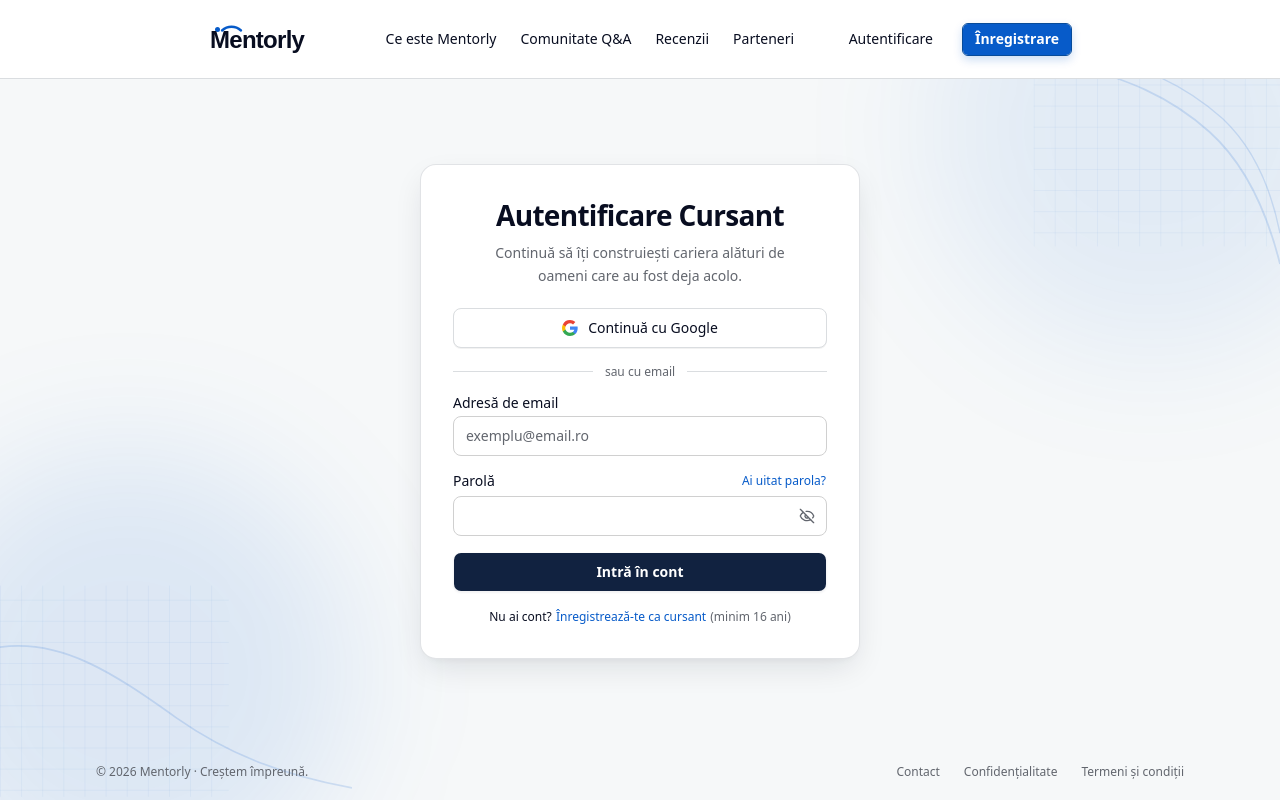
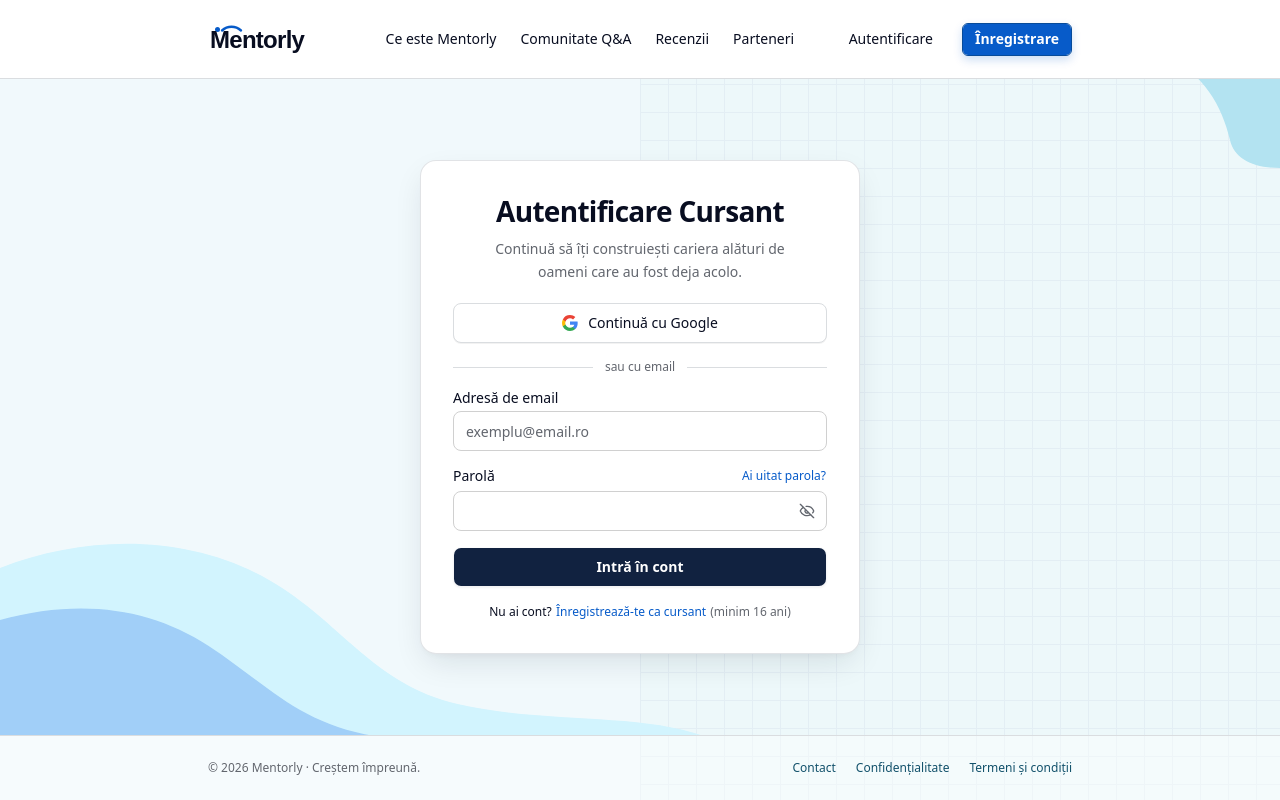
Before and after one commit to davidmihai3002/mentorly-platform, a React (Vite) app: page /autentificare in a window 1280 px wide. Built offline with nearby package versions, Linux system fonts and the light colour scheme.

Commit message:
feat: Figma page backdrop and footer

```diff
--- a/src/components/layout/PageBackdrop.tsx
+++ b/src/components/layout/PageBackdrop.tsx
@@ -1,47 +1,35 @@
 export function PageBackdrop() {
   return (
     <div aria-hidden="true" className="pointer-events-none absolute inset-0 overflow-hidden">
-      <div className="absolute -top-24 -right-24 h-112 w-112 rounded-full bg-primary/8 blur-3xl" />
-      <div className="absolute -bottom-24 -left-24 h-112 w-112 rounded-full bg-primary/10 blur-3xl" />
+      <div className="absolute inset-y-0 left-0 w-1/2 bg-backdrop-tint" />
+      <div className="absolute inset-y-0 right-0 w-1/2 bg-backdrop-grid bg-[linear-gradient(to_right,var(--backdrop-grid-line)_1px,transparent_1px),linear-gradient(to_bottom,var(--backdrop-grid-line)_1px,transparent_1px)] bg-size-[28px_28px]" />
 
       <svg
-        className="absolute top-0 right-0 h-88 w-88 text-primary/15"
-        viewBox="0 0 400 400"
+        className="absolute -top-6 right-0 h-48 w-40 text-backdrop-blob sm:w-56"
+        viewBox="0 0 224 192"
         fill="none"
+        preserveAspectRatio="none"
       >
-        <defs>
-          <pattern id="auth-grid-tr" width="24" height="24" patternUnits="userSpaceOnUse">
-            <path d="M 24 0 L 0 0 0 24" fill="none" stroke="currentColor" strokeWidth="0.75" />
-          </pattern>
-        </defs>
-        <rect x="120" y="0" width="280" height="280" fill="url(#auth-grid-tr)" />
         <path
-          d="M40 0C120 90 220 60 320 150C360 186 385 240 400 300"
-          stroke="currentColor"
-          strokeWidth="2"
-        />
-        <path
-          d="M80 0C150 75 240 50 335 135C370 168 390 215 400 265"
-          stroke="currentColor"
-          strokeWidth="1.5"
+          d="M224 0H70c-6 34 6 62 38 78 40 20 58 52 66 86 4 18 22 28 50 28V0Z"
+          fill="currentColor"
         />
       </svg>
 
       <svg
-        className="absolute bottom-0 left-0 h-72 w-88 text-primary/15"
-        viewBox="0 0 400 320"
+        className="absolute bottom-16 left-0 h-40 w-[55%] sm:h-52"
+        viewBox="0 0 560 208"
         fill="none"
+        preserveAspectRatio="none"
       >
-        <defs>
-          <pattern id="auth-grid-bl" width="24" height="24" patternUnits="userSpaceOnUse">
-            <path d="M 24 0 L 0 0 0 24" fill="none" stroke="currentColor" strokeWidth="0.75" />
-          </pattern>
-        </defs>
-        <rect x="0" y="80" width="260" height="240" fill="url(#auth-grid-bl)" />
         <path
-          d="M0 150C70 140 130 180 200 230C260 272 320 295 400 310"
-          stroke="currentColor"
-          strokeWidth="2"
+          d="M0 40c70-34 150-34 214 12 58 42 82 104 150 124 70 20 142 8 196 32H0V40Z"
+          className="fill-backdrop-wave-soft"
+        />
+        <path
+          d="M0 92c64-22 120-12 166 26 46 38 72 78 132 90H0V92Z"
+          className="fill-backdrop-wave"
+          opacity="0.75"
         />
       </svg>
     </div>
--- a/src/components/layout/SiteFooter.tsx
+++ b/src/components/layout/SiteFooter.tsx
@@ -1,17 +1,23 @@
-import { FOOTER_LINKS, SITE_TEXT } from '@/constants'
+import { cn } from 'cn'
+import { FOOTER_LINKS, LAYOUT_CONTAINER_CLASS, SITE_TEXT } from '@/constants'
 
 export function SiteFooter() {
   return (
-    <footer className="relative z-10 mt-auto [view-transition-name:site-footer]">
-      <div className="mx-auto flex max-w-6xl flex-col items-center justify-between gap-2 px-4 py-5 text-xs text-muted-foreground sm:flex-row sm:px-8">
-        <p>{SITE_TEXT.copyright}</p>
+    <footer className="relative z-10 mt-auto border-t border-border bg-card/40 [view-transition-name:site-footer]">
+      <div
+        className={cn(
+          LAYOUT_CONTAINER_CLASS,
+          'flex min-h-16 flex-col items-center justify-between gap-2 py-4 text-xs sm:flex-row',
+        )}
+      >
+        <p className="text-muted-foreground">{SITE_TEXT.copyright}</p>
 
-        <nav aria-label={SITE_TEXT.footerNavLabel} className="flex items-center gap-6">
+        <nav aria-label={SITE_TEXT.footerNavLabel} className="flex items-center gap-5">
           {FOOTER_LINKS.map((link) => (
             <a
               key={link.href}
               href={link.href}
-              className="rounded-sm transition-colors hover:text-foreground focus-visible:ring-3 focus-visible:ring-ring focus-visible:outline-none"
+              className="rounded-sm text-link transition-colors hover:text-primary focus-visible:ring-3 focus-visible:ring-ring/50 focus-visible:outline-none"
             >
               {link.label}
             </a>
--- a/src/index.css
+++ b/src/index.css
@@ -14,6 +14,12 @@
   --color-primary-border: var(--primary-border);
   --color-link: var(--link);
   --color-placeholder: var(--placeholder);
+  --color-backdrop-tint: var(--backdrop-tint);
+  --color-backdrop-grid: var(--backdrop-grid);
+  --color-backdrop-grid-line: var(--backdrop-grid-line);
+  --color-backdrop-wave: var(--backdrop-wave);
+  --color-backdrop-wave-soft: var(--backdrop-wave-soft);
+  --color-backdrop-blob: var(--backdrop-blob);
   --color-header: var(--header);
   --color-header-foreground: var(--header-foreground);
   --color-success: var(--success);
@@ -85,6 +91,12 @@
   --primary-border: #074b9a;
   --link: #12516b;
   --placeholder: #777777;
+  --backdrop-tint: #f1f9fc;
+  --backdrop-grid: #edf8fa;
+  --backdrop-grid-line: #e3eef4;
+  --backdrop-wave: #91c3f6;
+  --backdrop-wave-soft: #d2f4fe;
+  --backdrop-blob: #b3e3f1;
   --primary-foreground: #ffffff;
   --brand-navy: #112240;
   --brand-navy-border: #080d20;
```
